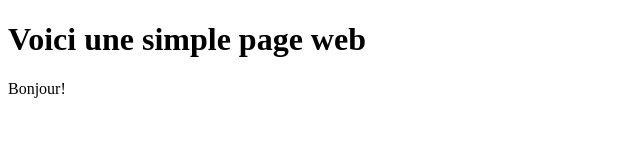
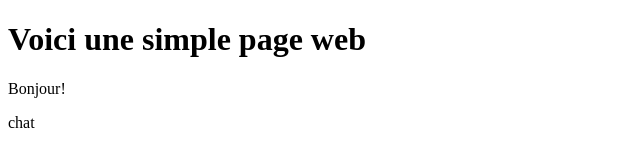
Before and after one commit to amirouche11/d73-labo-git-02, a plain HTML site: page index.html in a window 1280 px wide. Shown: the full height of the page, 0-640 px from the left. Drawn offline with Linux system fonts and the light colour scheme.

Commit message:
j'ai ajouté le nom de mon animal preferé

```diff
--- a/index.html
+++ b/index.html
@@ -6,5 +6,8 @@
 
 	<p>Bonjour!</p>
 
+	<p>chat</p>
+
+
 	</body>
 </html>
```
